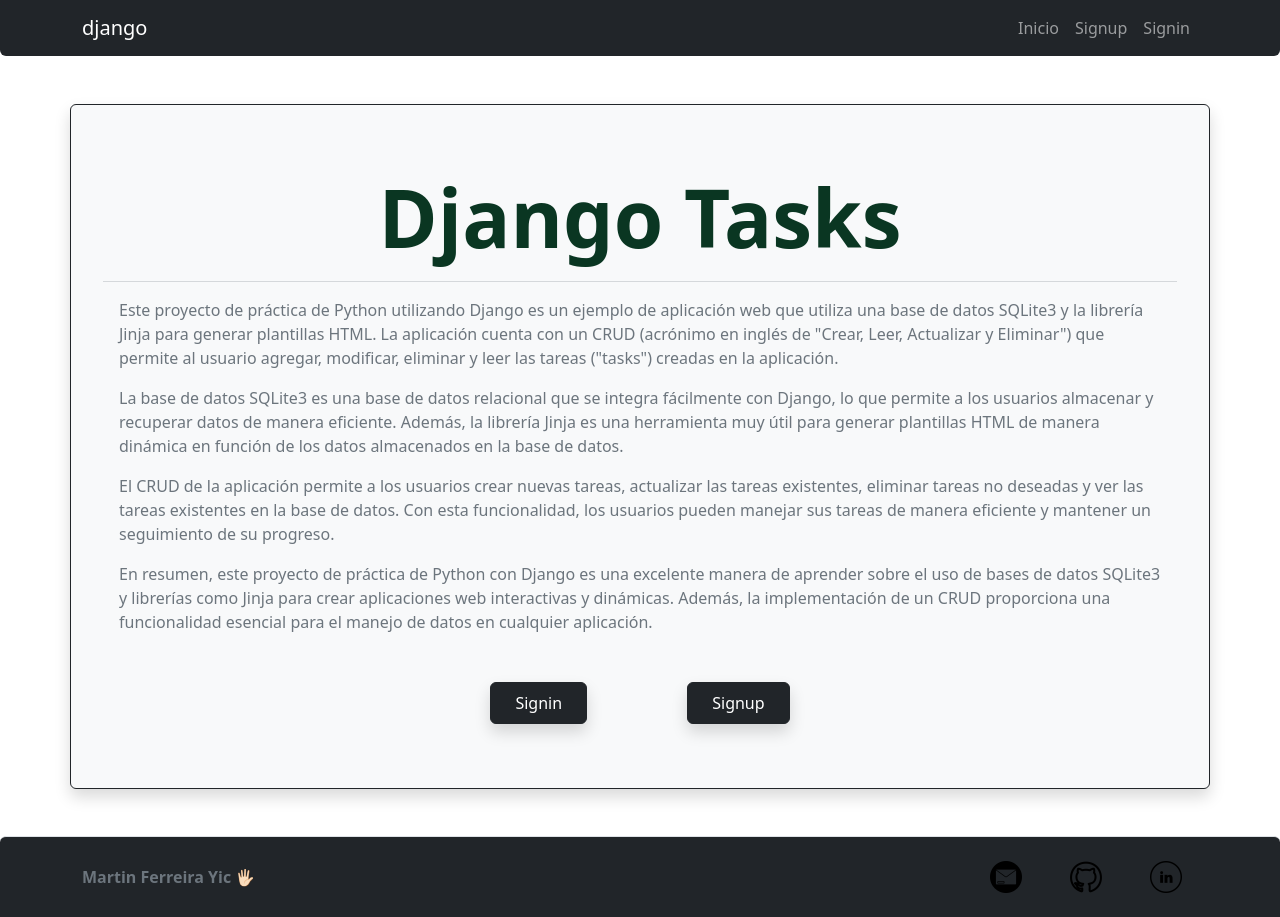
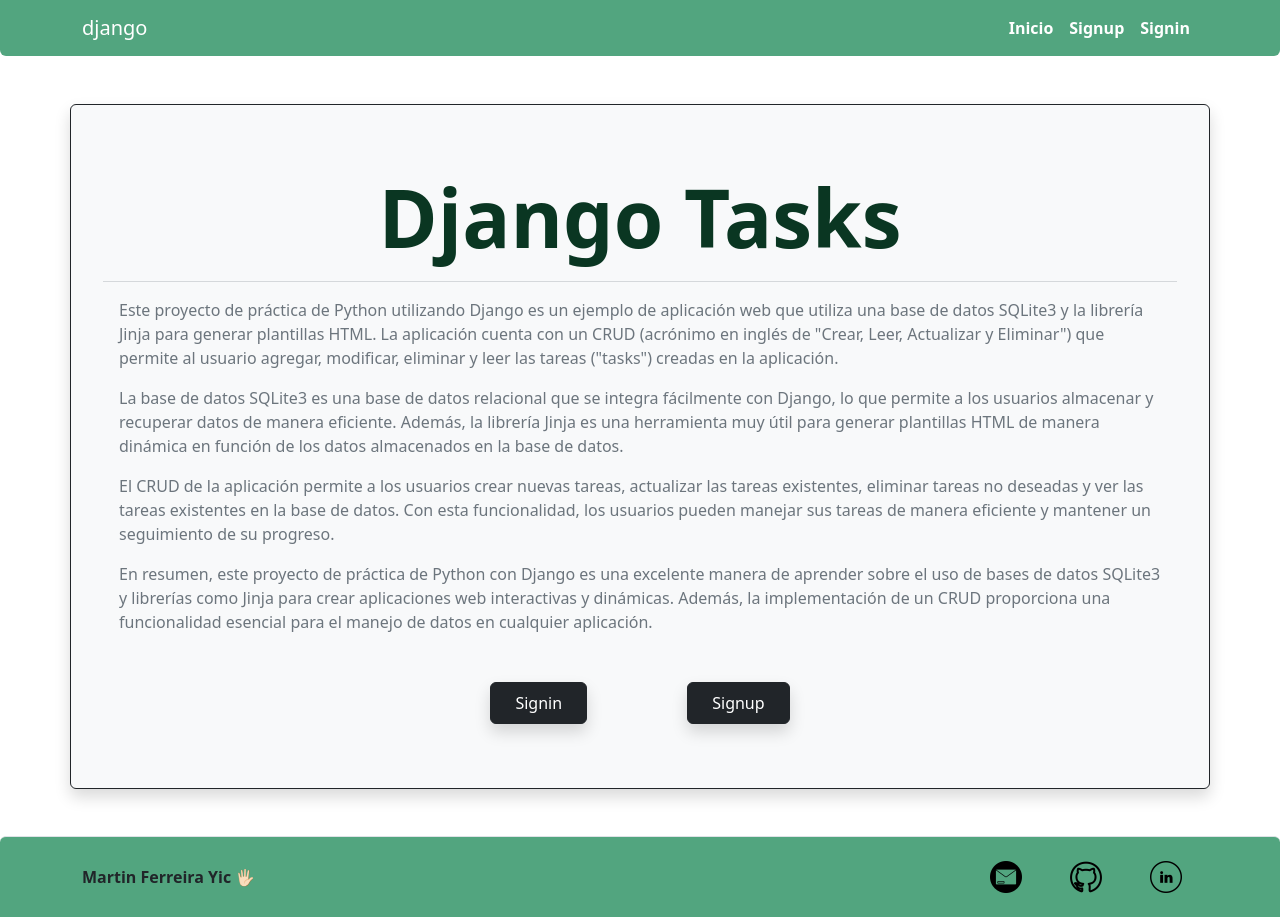
Before and after one commit to martinfyic/django-crud-task, a Django app: page / in a window 1280 px wide. Run offline with Django 4.2, Linux system fonts and the light colour scheme.

Commit message:
chore: :lipstick: change navbar & footer background color

```diff
--- a/tasks/templates/base.html
+++ b/tasks/templates/base.html
@@ -28,10 +28,12 @@
 		/>
 	</head>
 	<body>
-		<nav class="navbar navbar-expand-lg bg-dark navbar-dark rounded-bottom">
+		<nav
+			class="navbar navbar-expand-lg bg-success bg-opacity-75 rounded-bottom"
+		>
 			<div class="container">
 				<a
-					class="navbar-brand"
+					class="navbar-brand text-white"
 					href="/"
 					>django</a
 				>
@@ -53,7 +55,7 @@
 					<ul class="navbar-nav ms-auto">
 						<li class="nav-item">
 							<a
-								class="nav-link"
+								class="nav-link text-white fw-bolder"
 								href="/"
 								>Inicio</a
 							>
@@ -61,28 +63,28 @@
 						{% if user.is_authenticated%}
 						<li class="nav-item">
 							<a
-								class="nav-link"
+								class="nav-link text-white fw-bolder"
 								href="{% url 'tasks_pending' %}"
 								>Tasks</a
 							>
 						</li>
 						<li class="nav-item">
 							<a
-								class="nav-link"
+								class="nav-link text-white fw-bolder"
 								href="{% url 'tasks_complete' %}"
 								>Completados</a
 							>
 						</li>
 						<li class="nav-item">
 							<a
-								class="nav-link"
+								class="nav-link text-white fw-bolder"
 								href="{% url 'create_task' %}"
 								>Crear Tasks</a
 							>
 						</li>
 						<li class="nav-item">
 							<a
-								class="nav-link"
+								class="nav-link text-warning fw-bolder"
 								href="{% url 'signout' %}"
 								>Logout</a
 							>
@@ -90,14 +92,14 @@
 						{% else %}
 						<li class="nav-item">
 							<a
-								class="nav-link"
+								class="nav-link text-white fw-bolder"
 								href="{% url 'signup' %}"
 								>Signup</a
 							>
 						</li>
 						<li class="nav-item">
 							<a
-								class="nav-link"
+								class="nav-link text-white fw-bolder"
 								href="{% url 'signin' %}"
 								>Signin</a
 							>
@@ -109,12 +111,14 @@
 		</nav>
 		{% block content %} {% endblock %}
 
-		<footer class="d-flex flex-wrap py-3 mt-2 border-top bg-dark rounded-top">
+		<footer
+			class="d-flex flex-wrap py-3 mt-2 border-top bg-success bg-opacity-75 rounded-top"
+		>
 			<section
 				class="container d-flex align-items-center justify-content-between"
 			>
 				<div class="col-md-4">
-					<span class="mb-3 mb-md-0 text-secondary fs-6 fw-bolder"
+					<span class="mb-3 mb-md-0 text-dark fs-6 fw-bolder"
 						>Martin Ferreira Yic 🖐🏻</span
 					>
 				</div>
```
